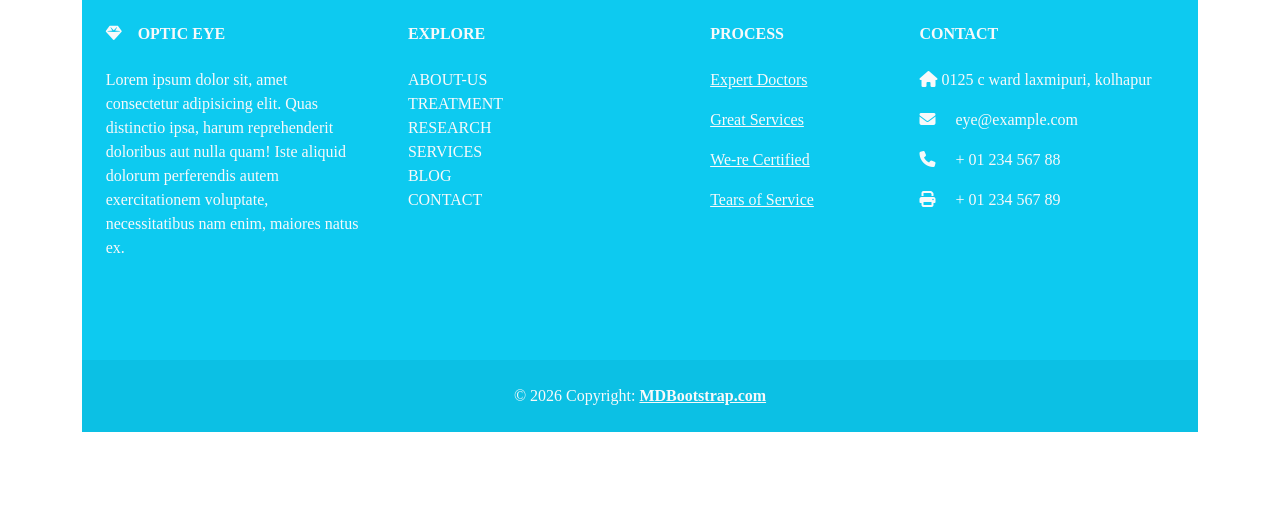
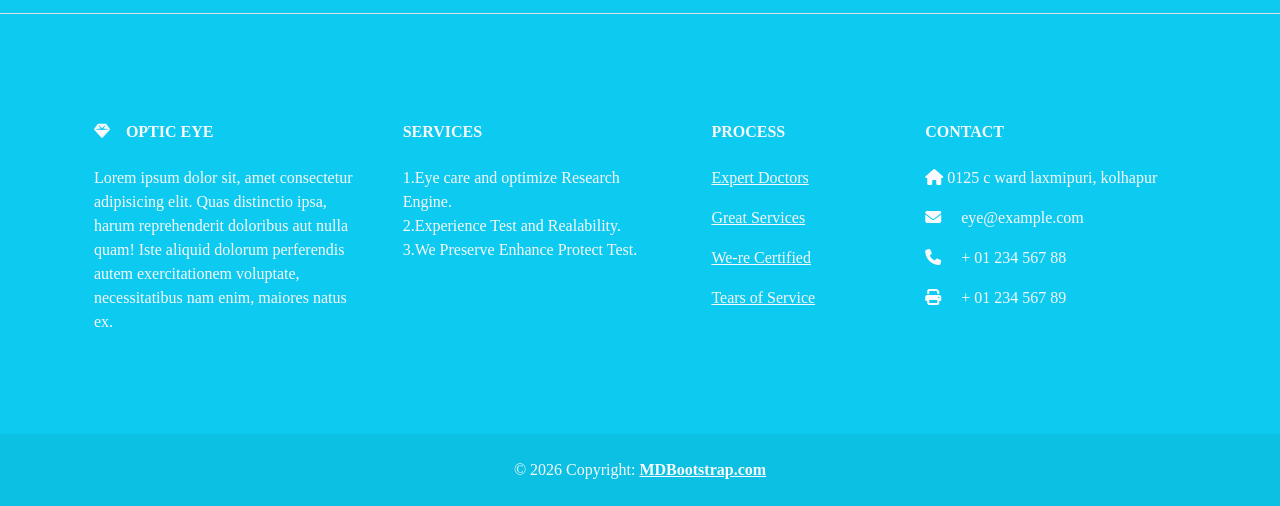
Before and after one commit to meetaishwaryagharge-art/eye120, a plain HTML site: page index.html in a window 1280 px wide. Shown: the part 4057-4563 px from the top of the page. Drawn offline with nearby package versions, Linux system fonts and the light colour scheme.

Commit message:
Add files via upload

```diff
--- a/index.css
+++ b/index.css
@@ -25,8 +25,9 @@ li a{
     top: 40%;
     left: 20%;
 
+
 }
-.carousel-caption h2{
+.carousel-caption h5{
   color:light rgba(4, 4, 92, 0.847);
 }
 
@@ -56,11 +57,6 @@ section {
 .about h3{
     color: rgb(4, 4, 179);
 }
-
-
-
-
-
     section {
       padding: 60px 0;
     }
@@ -84,6 +80,9 @@ section {
     color:rgb(5, 51, 80);
     margin-bottom: 20px;
 }
+ section {
+      padding: 60px 0;
+    }
 .services {
       display: flex;
       grid-template-columns: repeat(auto-fit, minmax(250px, 1fr));
@@ -102,6 +101,9 @@ section {
     .card h3 {
       margin-bottom: 10px;
       color: #0a6cf1;
+    }
+     section {
+      padding: 60px 0;
     }
     .vedio{
     background-color: info;
@@ -133,6 +135,9 @@ color:black;
 .exp p{
 color: black;
 }
+ section {
+      padding: 60px 0;
+    }
 
 .member {
       display: grid;
@@ -140,8 +145,6 @@ color: black;
       gap: 30px;
       align-items: center;
     }
-
-
 
 .member h1{
     color:rgb(4, 118, 175);
--- a/index.html
+++ b/index.html
@@ -227,30 +227,34 @@
 <!--process-->
 <section id="Process">
  <!-- <div class="expert text-bg-info p-3" style="text-align:center">-->
-    <h1 class="process-title" style="text-align: center;">How It Help You Stay Strong </h1>
+    <h1 class="process-title" style="text-align: center ;">How It Help You Stay Strong </h1>
     <div class="row">
     <div class="col">
       <div class="pro">
       <h2>Expert Doctor</h2><br>
       <p>Lorem, ipsum dolor sit amet consectetur adipisicing elit. Molestias eveniet quasi repudiandae,<br>laborum possimus repellat sint quibusdam ea cum a accusantium quia velit,<br> sed nisi vel esse perferendis tempora nemo!</p>
+       <a href="#" class="btn  btn-outline-info" >Read More</a>
     </div>
     </div>
     <div class="col">
       <div class="pro">
      <h2>Great Service</h2><br>
      <p>Lorem, ipsum dolor sit amet consectetur adipisicing elit. Molestias eveniet quasi repudiandae,<br>laborum possimus repellat sint quibusdam ea cum a accusantium quia velit,<br> sed nisi vel esse perferendis tempora nemo!</p>
+      <a href="#" class="btn  btn-outline-info" >Read More</a>
     </div>
     </div>
     <div class="col">
       <div class="pro">
       <h2>We're Certified</h2><br>
      <p>Lorem, ipsum dolor sit amet consectetur adipisicing elit. Molestias eveniet quasi repudiandae,<br>laborum possimus repellat sint quibusdam ea cum a accusantium quia velit,<br> sed nisi vel esse perferendis tempora nemo!</p>
+      <a href="#" class="btn  btn-outline-info" >Read More</a>
     </div>
     </div>
      <div class="col">
       <div class="pro">
       <h2>Years of Services</h2><br>
      <p>Lorem, ipsum dolor sit amet consectetur adipisicing elit. Molestias eveniet quasi repudiandae,<br>laborum possimus repellat sint quibusdam ea cum a accusantium quia velit,<br> sed nisi vel esse perferendis tempora nemo!</p>
+      <a href="#" class="btn  btn-outline-info" >Read More</a>
     </div>
     </div>
 
@@ -334,7 +338,8 @@
         </div>
     </div>
 
-
+</div>
+</section>
 
 
 
@@ -393,14 +398,11 @@
         <div class="col-md-3 col-lg-4 col-xl-3 mx-auto mb-4">
           <!-- Content -->
           <h6 class="text-uppercase fw-bold mb-4">
-            <i ></i>Explore
+            <i ></i>Services
           </h6>
-          <p>ABOUT-US<br>
-            TREATMENT<br>
-            RESEARCH<br>
-            SERVICES<br>
-            BLOG<br>
-            CONTACT
+          <p>1.Eye care and optimize Research Engine.<br>
+            2.Experience Test and Realability.<br>
+            3.We Preserve Enhance Protect Test.
           </p>
         </div>
         <!-- Grid column -->
@@ -425,9 +427,11 @@
           </p>
         </div>
         <!-- Grid column -->
+
+
+
         <!-- Grid column -->
-
-        <div class="footer-icons col-md-4 col-lg-3 col-xl-3 mx-auto mb-md-0 mb-4">
+        <div class="col-md-4 col-lg-3 col-xl-3 mx-auto mb-md-0 mb-4">
           <!-- Links -->
           <h6 class="text-uppercase fw-bold mb-4">Contact</h6>
           <p><i class="fa-solid fa-house"></i> 0125 c ward laxmipuri, kolhapur</p>
@@ -460,6 +464,7 @@
 
 
 
+
 <script src="https://cdn.jsdelivr.net/npm/bootstrap@5.3.8/dist/js/bootstrap.bundle.min.js"></script>
 </body>
 </html>
```
